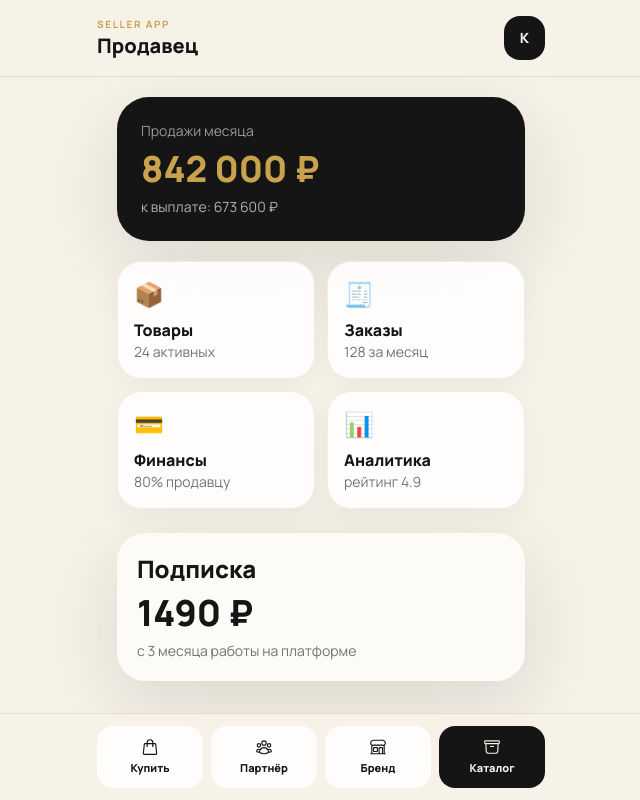
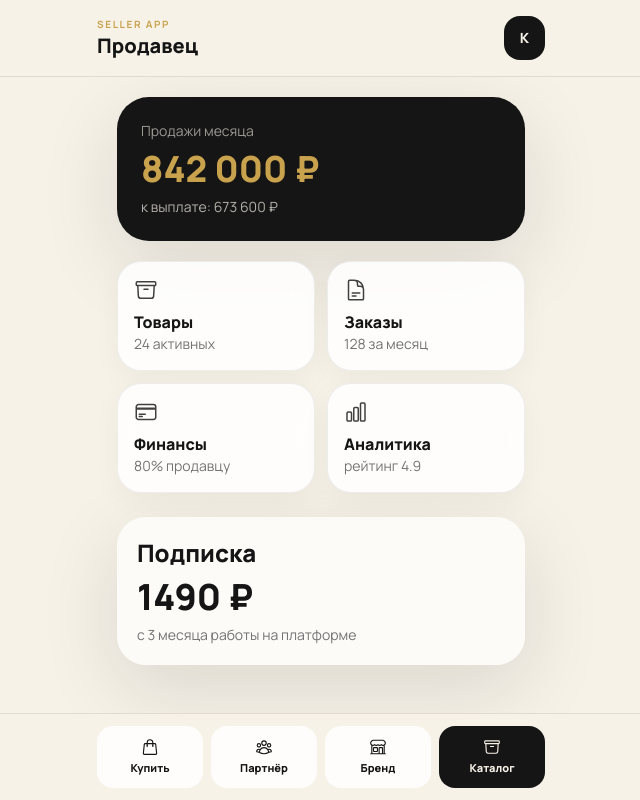
Before and after one commit to Iliavsevolodov/kaskada-, a Next.js app: page /seller-app in a window 1280 px wide. Shown: the whole page, without its empty margins (319-959 px from the left). Built offline with nearby package versions, Linux system fonts and the light colour scheme; a web font is replaced by a local one.

Commit message:
Replace seller app emojis with icons

```diff
--- a/src/app/seller-app/page.tsx
+++ b/src/app/seller-app/page.tsx
@@ -1,3 +1,4 @@
+import { HiOutlineArchiveBox, HiOutlineChartBar, HiOutlineCreditCard, HiOutlineDocumentText } from 'react-icons/hi2';
 import { MobileShell } from '@/components/MobileShell';
 
 export default function SellerAppPage() {
@@ -9,10 +10,10 @@ export default function SellerAppPage() {
         <p className="mt-2 text-sm text-cream/70">к выплате: 673 600 ₽</p>
       </div>
       <div className="mt-5 grid grid-cols-2 gap-3">
-        <AppTile icon="📦" title="Товары" text="24 активных" />
-        <AppTile icon="🧾" title="Заказы" text="128 за месяц" />
-        <AppTile icon="💳" title="Финансы" text="80% продавцу" />
-        <AppTile icon="📊" title="Аналитика" text="рейтинг 4.9" />
+        <AppTile icon={<HiOutlineArchiveBox />} title="Товары" text="24 активных" />
+        <AppTile icon={<HiOutlineDocumentText />} title="Заказы" text="128 за месяц" />
+        <AppTile icon={<HiOutlineCreditCard />} title="Финансы" text="80% продавцу" />
+        <AppTile icon={<HiOutlineChartBar />} title="Аналитика" text="рейтинг 4.9" />
       </div>
       <div className="mt-6 rounded-[1.8rem] bg-white/70 p-5 shadow-soft">
         <h2 className="text-2xl font-black">Подписка</h2>
@@ -23,6 +24,6 @@ export default function SellerAppPage() {
   );
 }
 
-function AppTile({ icon, title, text }: { icon: string; title: string; text: string }) {
-  return <div className="card-glass rounded-[1.5rem] p-4 shadow-soft"><p className="text-2xl">{icon}</p><p className="mt-2 font-black">{title}</p><p className="text-sm text-neutral-500">{text}</p></div>;
+function AppTile({ icon, title, text }: { icon: React.ReactNode; title: string; text: string }) {
+  return <div className="card-glass rounded-[1.5rem] p-4 shadow-soft"><p className="text-2xl text-neutral-700">{icon}</p><p className="mt-2 font-black">{title}</p><p className="text-sm text-neutral-500">{text}</p></div>;
 }
```
